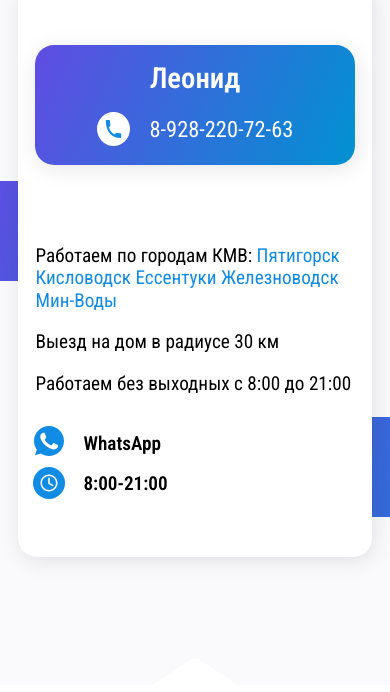
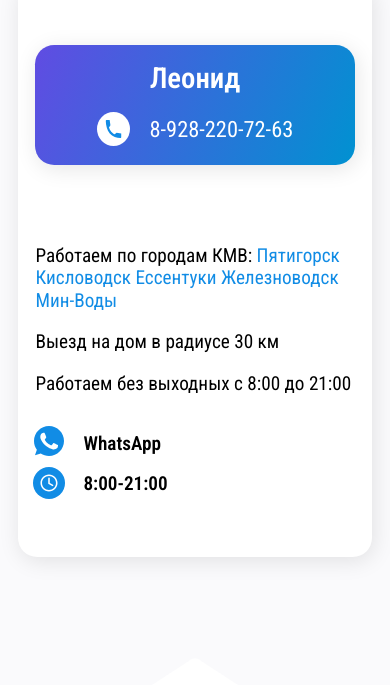
Before and after one commit to ShebalkovD/RemServis, a plain HTML site: page index.html in a window 390 px wide. Shown: the part 4660-5352 px from the top of the page. Drawn offline with Linux system fonts and the light colour scheme.

Commit message:
contacts img fix

```diff
--- a/src/scss/_adaptive.scss
+++ b/src/scss/_adaptive.scss
@@ -270,11 +270,10 @@
    }
 
    #contacts_decor_left {
-    left: -70%;
-    top: 25rem;
+    display: none;
    }
    #contacts_decor_right {
-    right: -70%;
+    display: none;
    }
 
 
```
Also changed, not shown: style.css.
